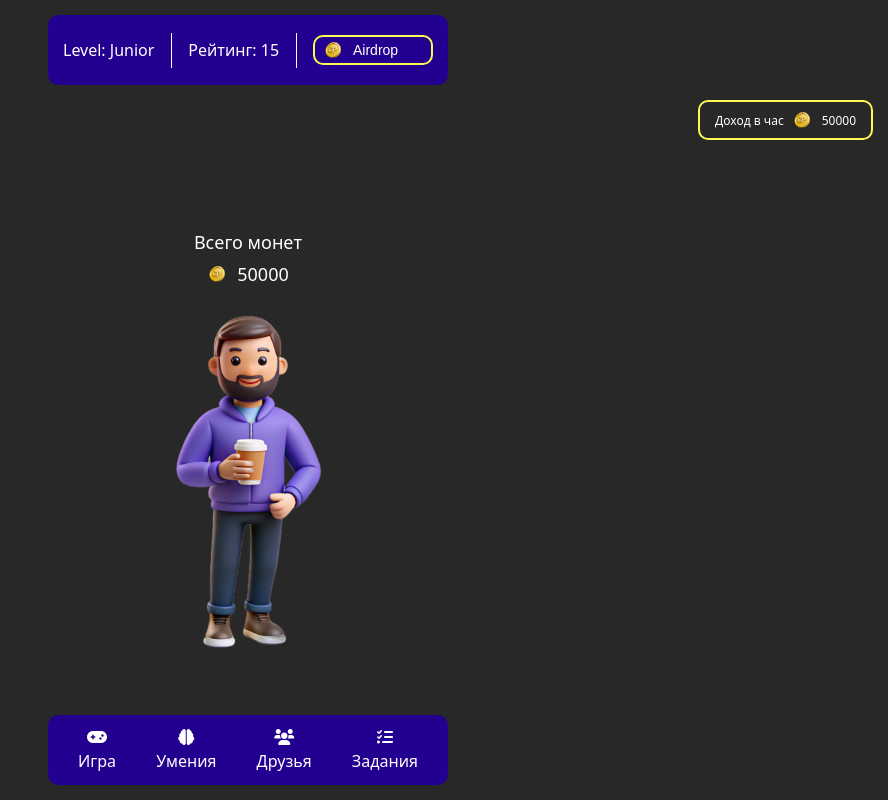
After one commit to ker4anin-arch/PCoin, a Flask app: page / in a window 1280 px wide. The commit adds this page. Shown: the whole page, without its empty margins (392-1280 px from the left). Run offline with Flask 3, Linux system fonts and the light colour scheme.

Commit message:
Add files via upload

```diff
--- /dev/null
+++ b/PCoin/app/database.py
@@ -0,0 +1,3 @@
+from flask_sqlalchemy import SQLAlchemy
+
+db = SQLAlchemy()
--- a/PCoin/app/routes.py
+++ b/PCoin/app/routes.py
@@ -1,76 +1,23 @@
-from flask import Blueprint, jsonify, request
-from .models import User, Skill, UserSkill, db
+from flask import Blueprint, render_template, request, redirect, url_for
+from .models import User  # Предполагаем, что у вас есть модель User
+from . import db
 
-# Инициализация Blueprint
-main = Blueprint('main', __name__)
+bp = Blueprint('main', __name__)
 
-# Создание пользователя
-@main.route('/user', methods=['POST'], endpoint='create_user')
-def create_user():
-    data = request.get_json()
-    telegram_id = data['telegram_id']
 
-    # Проверяем, существует ли пользователь
-    existing_user = User.query.filter_by(telegram_id=telegram_id).first()
-    if existing_user:
-        return jsonify({"error": "User already exists"}), 400
+@bp.route('/')
+def index():
+    user = {"level": "Junior", "coins": 300, "energy": 300}
+    return render_template('index.html', user=user)
 
-    # Создаём нового пользователя
-    user = User(
-        telegram_id=telegram_id,
-        name=data.get('name', 'Anonymous')
-    )
-    db.session.add(user)
-    db.session.commit()
+@bp.route('/airdrop')
+def airdrop():
+    return render_template('airdrop.html')
 
-    return jsonify(user.to_dict()), 201
-
-# Получение данных пользователя
-@main.route('/user/<int:telegram_id>', methods=['GET'], endpoint='get_user_data')
-def get_user_data(telegram_id):
+@bp.route('/dashboard/<int:telegram_id>')
+def dashboard(telegram_id):
+    """Страница дашборда для пользователя"""
     user = User.query.filter_by(telegram_id=telegram_id).first()
-    if not user:
-        return jsonify({"error": "User not found"}), 404
-    return jsonify(user.to_dict()), 200
-
-# Получение списка навыков
-@main.route('/skills', methods=['GET'], endpoint='get_skills')
-def get_skills():
-    skills = Skill.query.all()
-    skill_list = [
-        {"id": skill.id, "name": skill.name, "cost": skill.cost, "income_per_hour": skill.income_per_hour}
-        for skill in skills
-    ]
-    return jsonify(skill_list), 200
-
-@main.route('/user/<int:telegram_id>/buy_skill', methods=['POST'])
-def buy_skill(telegram_id):
-    data = request.get_json()
-    skill_id = data.get('skill_id')
-
-    user = User.query.filter_by(telegram_id=telegram_id).first()
-    skill = Skill.query.get(skill_id)
-
-    if not user or not skill:
-        return jsonify({"error": "User or Skill not found"}), 404
-
-    if user.coins < skill.cost:
-        return jsonify({"error": "Not enough coins"}), 400
-
-    user.coins -= skill.cost
-    user.income_per_hour += skill.income_per_hour
-    user.experience += 10  # Начисление опыта
-
-    db.session.commit()
-    return jsonify({"message": "Skill purchased successfully"}), 200
-
-# Удаление пользователя по telegram_id
-@main.route('/user/<int:telegram_id>', methods=['DELETE'])
-def delete_user(telegram_id):
-    user = User.query.filter_by(telegram_id=telegram_id).first()
-    if not user:
-        return jsonify({"error": "User not found"}), 404
-
-    db.session.delete(user)
-    db.session.commit()
-    return jsonify({"message": "User deleted successfully"}), 200
+    if user:
+        return render_template('dashboard.html', user=user, available_skills=[])
+    return "User not found", 404
--- a/PCoin/main.py
+++ b/PCoin/main.py
@@ -1,25 +1,6 @@
-from app import create_app, db
-from app.models import User
-import threading
-import time
+from app import create_app
 
 app = create_app()
 
-def restore_energy():
-    while True:
-        with app.app_context():
-            users = User.query.all()
-            for user in users:
-                user.energy = min(user.energy + 10, 300)  # Не превышает 300
-            db.session.commit()
-        time.sleep(3600)  # 60 минут
-
-# Запуск фонового потока для восстановления энергии
-threading.Thread(target=restore_energy, daemon=True).start()
-
 if __name__ == '__main__':
     app.run(debug=True)
-
-if __name__ == "__main__":
-    print("Бот запущен и готов принимать команды...")
-    main()
--- /dev/null
+++ b/PCoin/static/styles.css
@@ -0,0 +1,309 @@
+/* Основные стили для всего приложения */
+body {
+    margin: 0;
+    padding: 0;
+    font-family: 'Noto Sans', sans-serif;
+    background-color: #282828;
+    color: white;
+}
+
+/* Общие стили для контейнера страницы */
+.container {
+    display: flex;
+    flex-direction: column;
+    align-items: center;
+    min-height: 100vh;
+    justify-content: space-between;
+    padding: 10px 15px;
+    box-sizing: border-box;
+}
+
+
+
+.user-info {
+    display: flex;
+    flex-direction: column;
+    align-items: center;
+    margin-top: auto; /* Сместить блок вниз в центре */
+    margin-bottom: 30px; /* Отступ от нижней части */
+    gap: 15px;
+}
+
+.coins-display {
+    display: flex;
+    align-items: center;
+    gap: 8px;
+    font-size: 20px;
+    margin-bottom: 15px;
+}
+
+.coins-display img {
+    width: 20px;
+    height: 20px;
+}
+
+.user-image {
+    width: 350px; /* Слегка уменьшим для адаптивности */
+    height: 350px;
+    border-radius: 50%;
+    object-fit: cover;
+    margin-bottom: 15px;
+}
+
+
+
+
+/* Нижнее меню */
+.bottom-nav {
+    position: fixed;
+    bottom: 0;
+    width: 100%;
+    background-color: #240090;
+    padding: 15px 0;
+    border-radius: 10px;
+    display: flex;
+    justify-content: space-around;
+    align-items: center;
+    box-sizing: border-box;
+}
+
+.bottom-nav a {
+    text-decoration: none;
+    color: white;
+    font-weight: bold;
+    display: flex;
+    flex-direction: column;
+    align-items: center;
+    gap: 5px;
+}
+
+.bottom-nav img {
+    width: 24px;
+    height: 24px;
+}
+
+
+
+button:hover {
+    background-color: #3b0ac3;
+}
+
+.income-info {
+    display: flex;
+    align-items: center;
+    background-color: #282828; /* Фон блока */
+    border: 2px solid #FCF954; /* Обводка */
+    border-radius: 10px; /* Закругленные углы */
+    padding: 8px 15px;
+    gap: 8px;
+    font-weight: light;
+    font-size: 12px;
+    color: white;
+    position: absolute; /* Абсолютное позиционирование */
+    right: 15px; /* Отступ от правого края */
+    top: 100px; /* Регулируй значение, чтобы сместить по вертикали */
+}
+
+
+.income-amount {
+    display: flex;
+    align-items: center;
+    gap: 5px;
+}
+
+.coin-icon {
+    width: 20px;
+    height: 20px;
+}
+
+
+/* Верхняя панель с информацией о пользователе */
+.header {
+    background-color: #240090;
+    padding: 10px 20px;
+    display: flex;
+    justify-content: space-between;
+    align-items: center;
+    width: 100%;
+    border-radius: 0 0 15px 15px;
+    box-sizing: border-box;
+}
+
+.header .level,
+.header .rating {
+    font-weight: bold;
+}
+
+
+/* Кнопка Airdrop */
+button.airdrop-button {
+    background-color: transparent;
+    border: 2px solid #FCF954;
+    width: 120px; /* Ширина */
+    height: 30px; /* Высота */
+    border-radius: 10px;
+    font-weight: light;
+    color: white;
+    cursor: pointer;
+    padding: 5px 10px;
+    display: flex;
+    align-items: center;
+    gap: 5px;
+    font-size: 14px;
+    padding: 8px; /* Убираем лишние отступы внутри кнопки */
+    box-sizing: border-box; /* Учитываем границы в размере */
+}
+
+
+
+.airdrop-button img {
+    width: 20px;
+    height: 20px;
+}
+
+.separator {
+    width: 1px;
+    height: 35px;
+    background-color: white;
+    margin: 5px;
+}
+
+.level, .rating, .airdrop-button {
+    display: flex;
+    align-items: center;
+    gap: 5px; /* Чтобы иконка и текст были выровнены */
+}
+
+/* Блоки с условиями */
+.condition {
+    background-color: #240090;
+    padding: 10px;
+    margin: 5px 0;
+    border-radius: 5px;
+    width: 90%; /* Делаем ширину адаптивной */
+    text-align: center;
+}
+
+/* Нижнее меню */
+.footer-menu {
+    position: fixed;
+    bottom: 15px; /* Отступ снизу */
+    left: 15px; /* Отступ слева */
+    right: 15px; /* Отступ справа */
+    width: 400px;
+    max-width: 400px; /* Ограничиваем ширину */
+    height: 70px; /* Высота нижнего меню */
+    background-color: #240090;
+    display: flex;
+    justify-content: space-around;
+    align-items: center;
+    padding: 10px;
+    border-radius: 10px;
+    box-sizing: border-box;
+    margin: 0 auto;
+}
+
+
+/* Ссылки в нижнем меню */
+.footer-menu a {
+    color: white;
+    text-decoration: none;
+    font-size: 16px;
+    display: flex;
+    flex-direction: column;
+    align-items: center;
+    gap: 5px;
+}
+
+/* Иконки в нижнем меню */
+.footer-menu img {
+    width: 24px;
+    height: 24px;
+}
+
+.footer-menu a:hover {
+    text-decoration: underline;
+}
+
+/* Контент страницы */
+.content {
+    flex-grow: 1;
+    display: flex;
+    flex-direction: column;
+    align-items: center;
+    justify-content: center;
+    gap: 10px;
+    min-height: calc(100vh - 120px); /* Учитываем высоту верхнего и нижнего блока */
+}
+/* Стили для кнопок */
+
+button:hover {
+    background-color: #3b0ac3;
+}
+
+
+
+/* Информация о монетах */
+.coin-info {
+    display: flex;
+    flex-direction: column; /* Размещаем текст над количеством и иконкой */
+    align-items: center;
+    gap: 5px;
+    font-size: 18px;
+    font-weight: light;
+    color: white;
+    gap: 8px; /* Расстояние между иконкой и текстом */
+    margin-top: 130px;
+    background-color: #282828;
+    padding: 5px 10px;
+    border-radius: 10px;
+}
+
+.coin-amount {
+    display: flex;
+    align-items: center;
+    gap: 5px;
+}
+
+.coin-icon {
+    width: 20px;
+    height: 20px;
+    margin-right: 5px;
+}
+
+.airdrop-coin-img {
+    width: 100px;  /* Увеличиваем размер */
+    height: 100px;
+    object-fit: contain; /* Сохраняем пропорции */
+    margin: 20px auto; /* Отцентруем по вертикали и горизонтали */
+    display: block;
+}
+
+
+/* Верхняя панель */
+.top-bar {
+    background-color: #240090;
+    width: 100%;
+    max-width: 400px; /* Ограничиваем ширину */
+    height: 70px; /* Высота увеличена */
+    display: flex;
+    justify-content: space-between;
+    align-items: center;
+    padding: 10px 15px; /* Внутренние отступы */
+    border-radius: 10px;
+    box-sizing: border-box;
+    margin-top: 15px;
+}
+
+
+
+.airdrop-info {
+    text-align: center;
+    margin-top: 20px;
+}
+
+.airdrop-coin {
+    width: 100px;
+    height: 100px;
+    margin-bottom: 10px;
+}
--- /dev/null
+++ b/PCoin/templates/base.html
@@ -0,0 +1,20 @@
+<!DOCTYPE html>
+<html lang="en">
+<meta charset="UTF-8"
+<head>
+    <link rel="stylesheet" href="{{ url_for('static', filename='styles.css') }}">
+</head>
+<body>
+
+    <div class="content">
+        {% block content %}{% endblock %}
+    </div>
+
+    <div class="footer-menu">
+    <a href="#"><i class="fas fa-gamepad"></i> Игра</a>
+    <a href="#"><i class="fas fa-brain"></i> Умения</a>
+    <a href="#"><i class="fas fa-users"></i> Друзья</a>
+    <a href="#"><i class="fas fa-tasks"></i> Задания</a>
+    </div>
+</body>
+</html>
--- a/PCoin/templates/index.html
+++ b/PCoin/templates/index.html
@@ -1,58 +1,55 @@
-<!DOCTYPE html>
-<html lang="ru">
+{% extends 'base.html' %}
+
+{% block title %}Главная - PCoin{% endblock %}
+
+{% block content %}
+
+<html lang="en">
 <head>
     <meta charset="UTF-8">
-    <title>Product Coin</title>
-    <!-- Подключение CSS-стилей -->
+    <meta name="viewport" content="width=device-width, initial-scale=1.0">
+    <title>Главная страница</title>
     <link rel="stylesheet" href="{{ url_for('static', filename='styles.css') }}">
-    <!-- Подключение JavaScript -->
-    <script src="{{ url_for('static', filename='script.js') }}"></script>
+    <link rel="stylesheet" href="https://cdnjs.cloudflare.com/ajax/libs/font-awesome/6.0.0-beta3/css/all.min.css">
 </head>
 <body>
-    <div class="container">
-        <h1>Добро пожаловать, {{ user.telegram_id }}!</h1>
-        <div class="stats">
-            <p>Монеты: <span id="coins">{{ user.coins }}</span></p>
-            <p>Энергия: <span id="energy">{{ user.energy }}</span>/<span id="max_energy">{{ user.max_energy }}</span></p>
+    <div class="top-bar">
+        <div class="level">Level: Junior</div>
+        <div class="separator"></div>
+        <div class="rating">Рейтинг: 15</div>
+        <div class="separator"></div>
+        <button class="airdrop-button" onclick="window.location.href='/airdrop'">
+            <img src="/static/images/coin.png" alt="Coin" class="coin-icon"> Airdrop
+        </button>
+    </div>
+    <div class="income-info">
+        <span>Доход в час</span>
+        <div class="income-amount">
+            <img src="/static/images/coin.png" alt="Coin Icon" class="coin-icon">
+            <span>50000</span>
         </div>
-        <button id="tap-button">Получить монету (1 энергия)</button>
+    </div>
 
-        <!-- Раздел навыков -->
-        <h2>Ваши навыки</h2>
-        <ul>
-            {% for user_skill in user.skills %}
-                <li>{{ user_skill.skill.name }} (Уровень: {{ user_skill.level }}, Доход: {{ user_skill.income }})</li>
-            {% endfor %}
-        </ul>
 
-        <!-- Раздел покупки навыков -->
-        <h2>Доступные навыки</h2>
-        <ul>
-            {% for skill in available_skills %}
-                <li>
-                    {{ skill.name }} - Стоимость: {{ skill.cost }} монет
-                    <button class="buy-skill-button" data-skill-id="{{ skill.id }}">Купить</button>
-                </li>
-            {% endfor %}
-        </ul>
+    <div class="user-info">
+        <div class="coin-info">
+            <span>Всего монет</span>
+            <div class="coin-amount">
+            <img src="/static/images/coin.png" alt="Coin" class="coin-icon">
+            <span>50000</span>
+        </div>
+    </div>
+        <img src="/static/images/character.png" alt="Character" class="user-image" onclick="handleCharacterClick()">
+    </div>
 
-        <!-- Раздел компаний -->
-        {% if user.company %}
-            <h2>Ваша компания: {{ user.company.name }}</h2>
-            <!-- Отображение информации о компании -->
-        {% else %}
-            <h2>Вы не состоите в компании</h2>
-            <button id="create-company-button">Создать компанию</button>
-            <!-- Форма создания компании -->
-            <div id="create-company-form" style="display: none;">
-                <input type="text" id="company-name-input" placeholder="Название компании">
-                <button id="submit-company-button">Создать</button>
-            </div>
-        {% endif %}
-
-        <!-- Ссылка для приглашения друзей -->
-        <h2>Пригласить друзей</h2>
-        <p>Ваша реферальная ссылка: <a href="{{ invite_link }}">{{ invite_link }}</a></p>
-    </div>
 </body>
 </html>
+
+<script>
+function handleCharacterClick() {
+    alert("Персонаж нажат!");
+}
+</script>
+
+
+{% endblock %}
```
Also changed, not shown: PCoin/app/__init__.py (+8 -5 lines), PCoin/app/models.py (+12 -11 lines), PCoin/bot.py (+27 -55 lines), PCoin/templates/airdrop.html (added, +23 -0 lines), PCoin/templates/dashboard.html (added, +14 -0 lines), PCoin/templates/skills.html (added, +10 -0 lines), PCoin/static/images/character.png (added), PCoin/static/images/coin.png (added).
